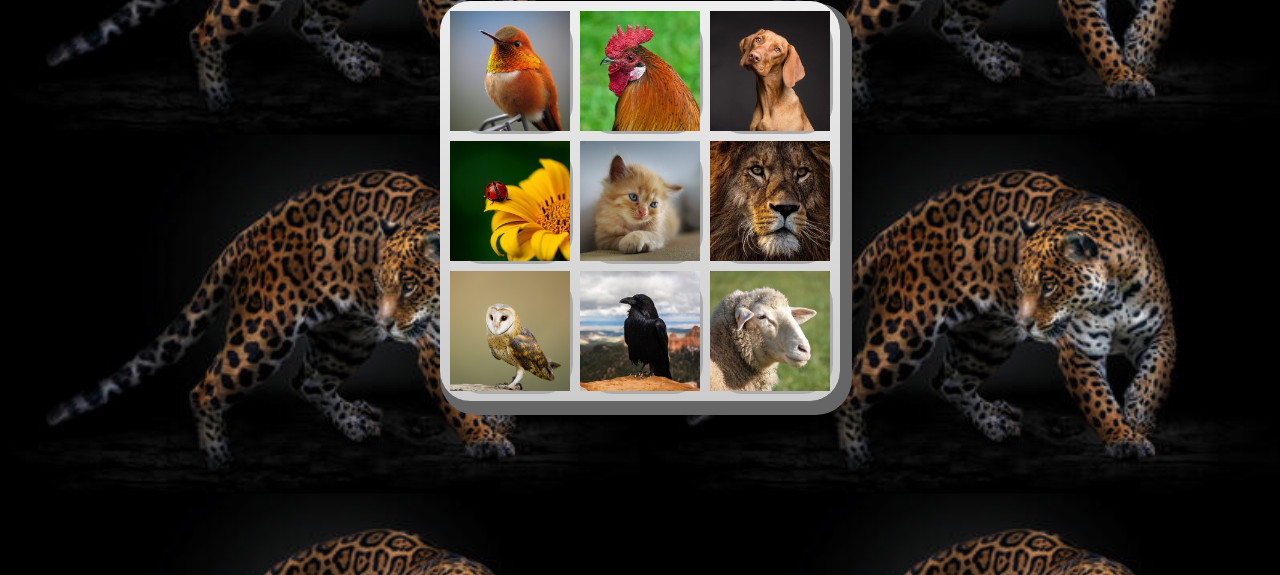
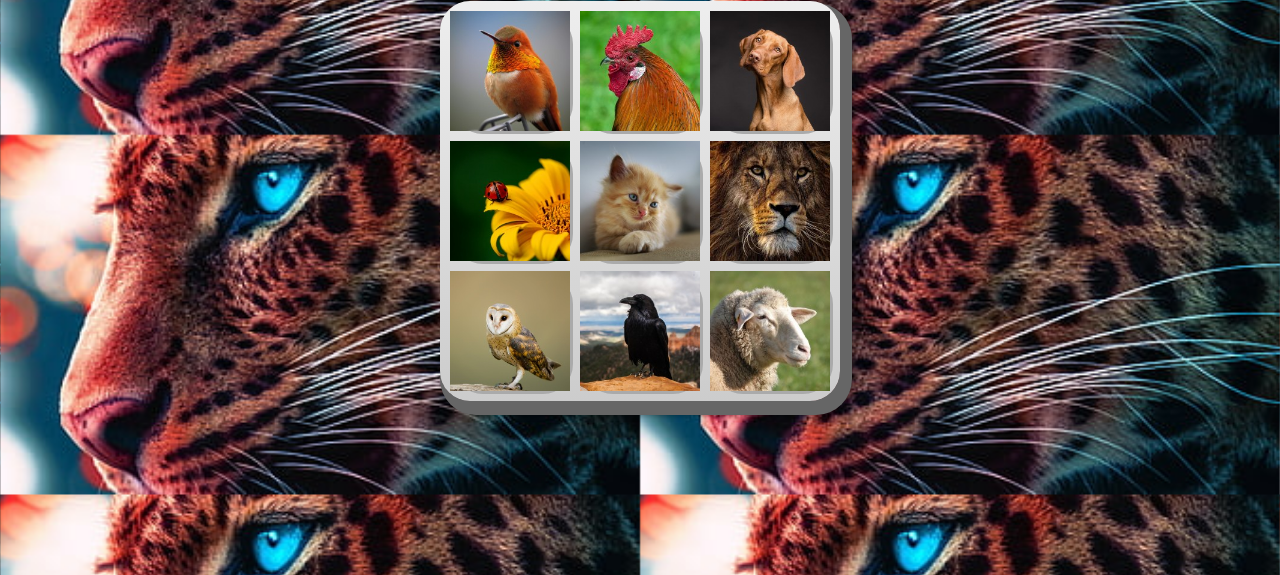
Before and after one commit to Edna2607/Sonidos-animales, a plain HTML site: page index.html in a window 1280 px wide. Shown: the part 225-800 px from the top of the page. Drawn offline with Linux system fonts and the light colour scheme.

Commit message:
Update estilos.css
cambio de background

```diff
--- a/css/estilos.css
+++ b/css/estilos.css
@@ -8,7 +8,7 @@
 
 body {
   align-items: center;
-  background: url(/Img-animales/background2.jpg);
+  background: url(/Img-animales/background.jpg);
   background-repeat:initial;
   background-size: 50%;
 
```
